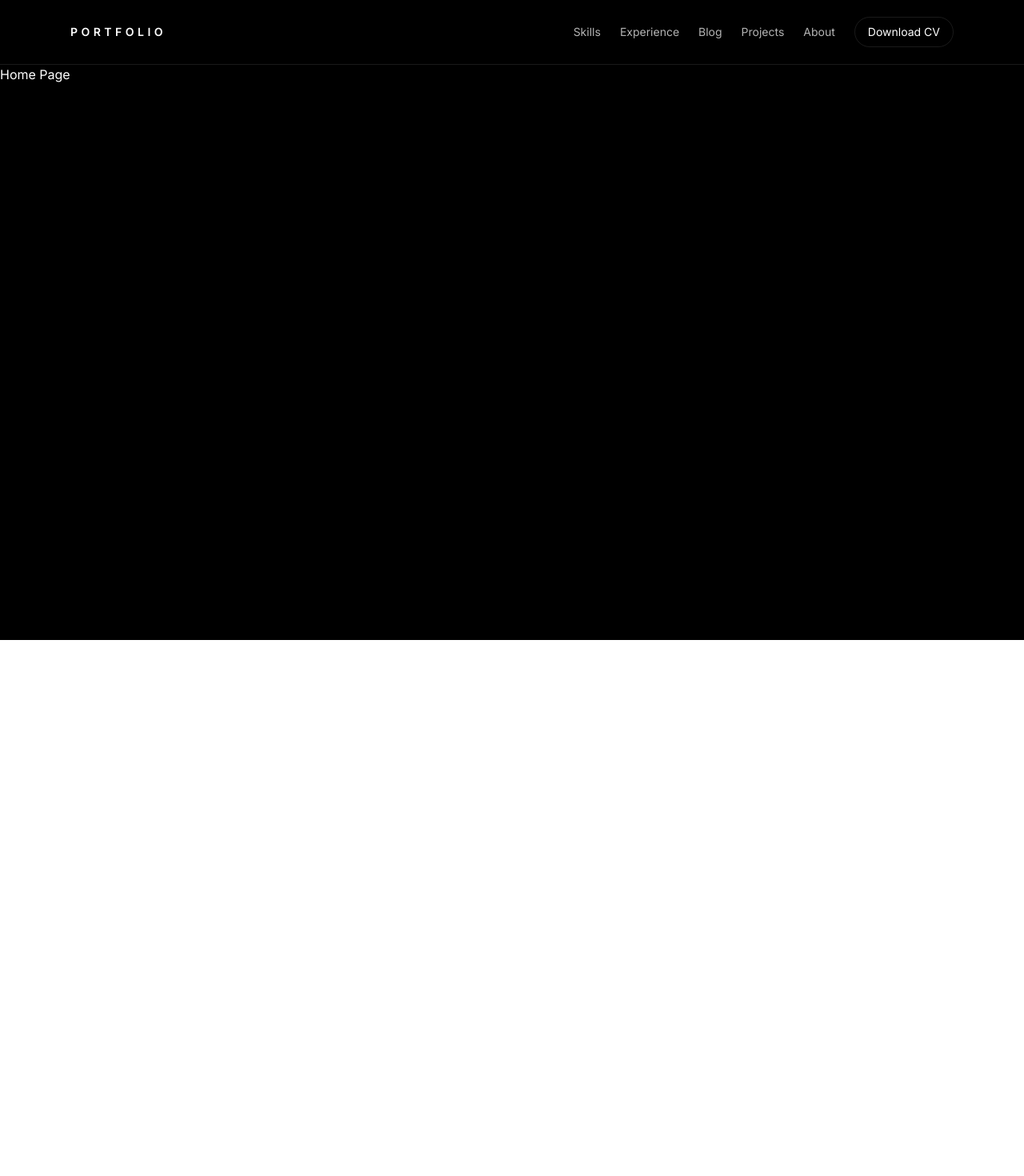
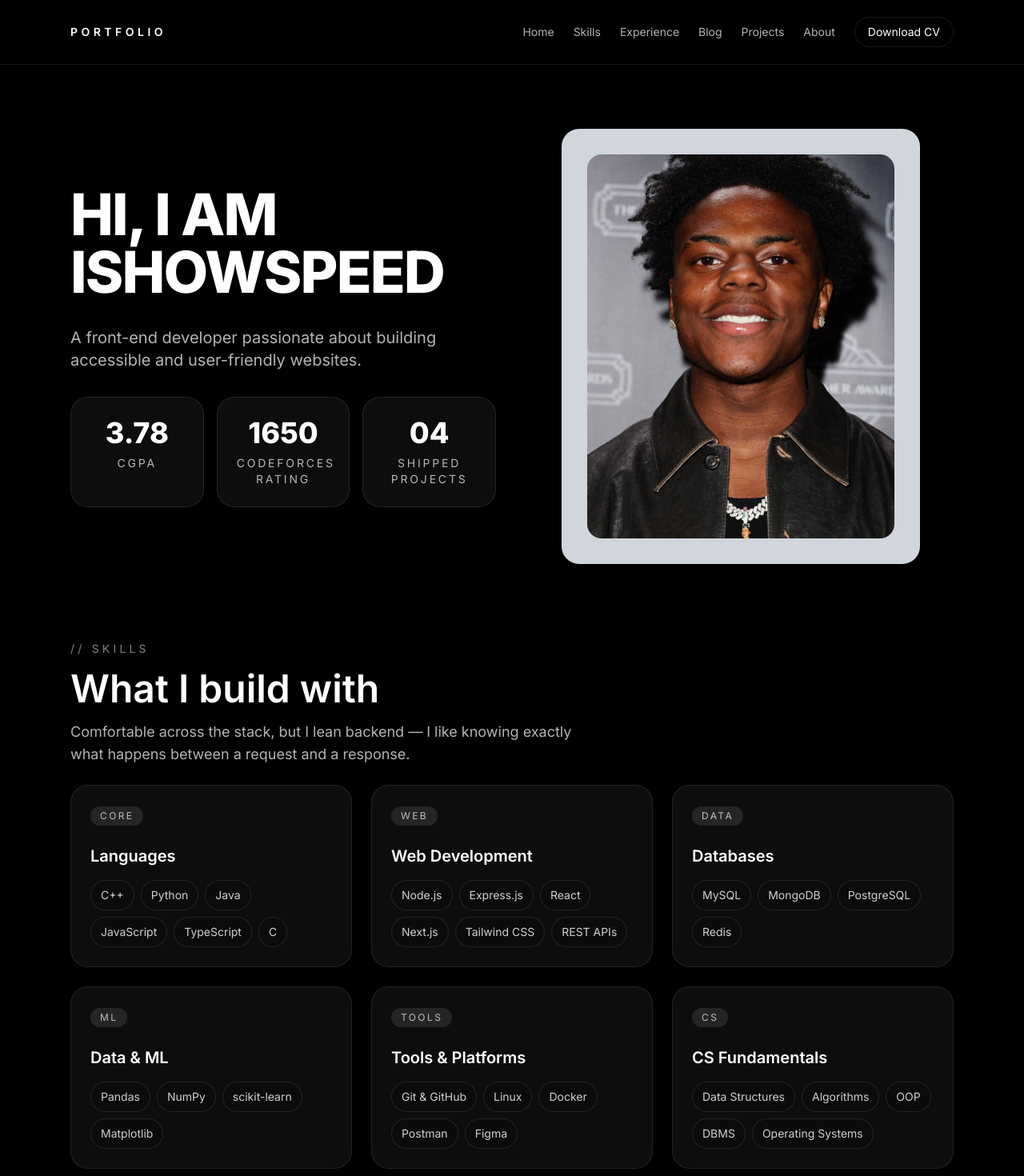
Before and after one commit to mojahidalamcse/my-portfolio, a Next.js app: page / in a window 1280 px wide. Shown: the top 1470 px of the page at 80% size. Before the commit the page ends 800 px from the top, so only its background shows below. Built offline with nearby package versions, Linux system fonts and the light colour scheme.

Commit message:
Refactor code structure for improved readability and maintainability

```diff
--- a/app/(blank-page-layout)/page.tsx
+++ b/app/(blank-page-layout)/page.tsx
@@ -1,5 +1,49 @@
+import Image from "next/image";
+import { Container } from "@/components/shared/container";
+import { SkillSection } from "@/components/shared/skill";
+
 const HomePage = () => {
-  return <div>Home Page</div>;
+  return (
+    <Container className="py-20">
+      <section id="home" className="grid gap-10 lg:grid-cols-2 lg:items-center">
+        <div className="space-y-8">
+          <h1 className="text-5xl font-extrabold uppercase tracking-tight sm:text-6xl lg:text-7xl">
+            Hi, I am
+            <br />Ishowspeed
+          </h1>
+
+          <p className="max-w-2xl text-lg text-white/70 sm:text-xl">
+            A front-end developer passionate about building accessible and user-friendly websites.
+          </p>
+
+          <div className="grid gap-4 sm:grid-cols-3">
+            <div className="rounded-3xl border border-white/10 bg-white/5 p-6 text-center">
+              <p className="text-4xl font-extrabold text-white">3.78</p>
+              <p className="mt-2 text-sm uppercase tracking-[0.2em] text-white/70">CGPA</p>
+            </div>
+            <div className="rounded-3xl border border-white/10 bg-white/5 p-6 text-center">
+              <p className="text-4xl font-extrabold text-white">1650</p>
+              <p className="mt-2 text-sm uppercase tracking-[0.2em] text-white/70">Codeforces Rating</p>
+            </div>
+            <div className="rounded-3xl border border-white/10 bg-white/5 p-6 text-center">
+              <p className="text-4xl font-extrabold text-white">04</p>
+              <p className="mt-2 text-sm uppercase tracking-[0.2em] text-white/70">Shipped Projects</p>
+            </div>
+          </div>
+        </div>
+
+        <div className="flex items-center justify-center">
+          <div className="w-full max-w-md rounded-3xl bg-gray-300 p-6 md:p-8 sm:p-8">
+            <div className="relative h-[360px] w-full overflow-hidden rounded-2xl sm:h-[420px] md:h-[480px]">
+              <Image src="/profile.svg" alt="Profile" fill className="object-cover" />
+            </div>
+          </div>
+        </div>
+      </section>
+
+      <SkillSection />
+    </Container>
+  );
 };
 
 export default HomePage;
--- a/app/layout.tsx
+++ b/app/layout.tsx
@@ -2,6 +2,7 @@ import type { Metadata } from "next";
 import { Geist, Geist_Mono, Inter, Noto_Serif } from "next/font/google";
 import "./globals.css";
 import { cn } from "@/lib/utils";
+import { Footer } from "@/components/shared/footer";
 
 const notoSerifHeading = Noto_Serif({subsets:['latin'],variable:'--font-heading'});
 
@@ -32,7 +33,10 @@ export default function RootLayout({
       lang="en"
       className={cn("h-full", "antialiased", geistSans.variable, geistMono.variable, "font-sans", inter.variable, notoSerifHeading.variable)}
     >
-      <body className="min-h-full flex flex-col">{children}</body>
+      <body className="min-h-full flex flex-col">
+        <main className="flex-1">{children}</main>
+        <Footer />
+      </body>
     </html>
   );
 }
--- a/components/shared/footer.tsx
+++ b/components/shared/footer.tsx
@@ -1,5 +1,4 @@
 import { Container } from "./container";
-import { Github, Linkedin, X, Instagram } from "lucide-react";
 
 export function Footer() {
   return (
@@ -13,26 +12,26 @@ export function Footer() {
           </div>
 
           <div className="space-y-3 text-sm text-white/70">
-            <p>Say hello at <a href="mailto:robertgarcia@gmail.com" className="text-white underline">robertgarcia@gmail.com</a></p>
+            <p>Say hello at <a href="mailto:ishowspeed@gmail.com" className="text-white underline">ishowspeed@gmail.com</a></p>
             <p>For more info, here&apos;s my <a href="/resume.pdf" className="text-white underline" target="_blank" rel="noreferrer">resume</a></p>
           </div>
 
           <div className="flex flex-wrap items-center gap-3 text-white/90">
             <a href="https://www.linkedin.com" target="_blank" rel="noreferrer" className="inline-flex h-11 w-11 items-center justify-center rounded-full border border-white/10 bg-white/5 transition hover:bg-white/10">
-              <Linkedin className="h-5 w-5" />
+              <span className="inline-flex h-5 w-5 items-center justify-center text-xs font-semibold">in</span>
             </a>
             <a href="https://github.com" target="_blank" rel="noreferrer" className="inline-flex h-11 w-11 items-center justify-center rounded-full border border-white/10 bg-white/5 transition hover:bg-white/10">
-              <Github className="h-5 w-5" />
+              <span className="inline-flex h-5 w-5 items-center justify-center text-xs font-semibold">gh</span>
             </a>
             <a href="https://twitter.com" target="_blank" rel="noreferrer" className="inline-flex h-11 w-11 items-center justify-center rounded-full border border-white/10 bg-white/5 transition hover:bg-white/10">
-              <X className="h-5 w-5" />
+              <span className="inline-flex h-5 w-5 items-center justify-center text-xs font-semibold">x</span>
             </a>
             <a href="https://www.instagram.com" target="_blank" rel="noreferrer" className="inline-flex h-11 w-11 items-center justify-center rounded-full border border-white/10 bg-white/5 transition hover:bg-white/10">
-              <Instagram className="h-5 w-5" />
+              <span className="inline-flex h-5 w-5 items-center justify-center text-xs font-semibold">ig</span>
             </a>
           </div>
 
-          <p className="text-sm text-white/60">© 2023 Robert Garcia</p>
+          <p className="text-sm text-white/60">© 2026 Mojahid Alam</p>
         </div>
 
         <form className="space-y-4 rounded-[2rem] border border-white/10 bg-white/5 p-6 shadow-[0_20px_80px_rgba(0,0,0,0.35)] sm:p-8">
--- a/components/shared/header.tsx
+++ b/components/shared/header.tsx
@@ -1,13 +1,14 @@
-'use client';
+"use client";
 
 import Link from "next/link";
-import { useState } from "react";
+import { useEffect, useState } from "react";
 import { Menu, X } from "lucide-react";
 
 import { Button } from "@/components/ui/button";
 import { Container } from "./container";
 
 const navItems = [
+  { href: "#home", label: "Home" },
   { href: "#skills", label: "Skills" },
   { href: "#experience", label: "Experience" },
   { href: "#blog", label: "Blog" },
@@ -17,6 +18,19 @@ const navItems = [
 
 export function Header() {
   const [menuOpen, setMenuOpen] = useState(false);
+  const [active, setActive] = useState<string | null>(null);
+
+  useEffect(() => {
+    // initialize active from the URL hash if present
+    if (typeof window !== "undefined") {
+      setActive(window.location.hash || null);
+
+      const onHashChange = () => setActive(window.location.hash || null);
+      window.addEventListener("hashchange", onHashChange);
+      return () => window.removeEventListener("hashchange", onHashChange);
+    }
+    return;
+  }, []);
 
   return (
     <header className="sticky top-0 z-50 border-b border-white/10 bg-black/80 backdrop-blur-xl">
@@ -31,7 +45,14 @@ export function Header() {
         <div className="flex flex-1 items-center justify-end gap-4">
           <nav className="hidden items-center gap-6 text-sm text-white/70 md:flex">
             {navItems.map((item) => (
-              <Link key={item.href} href={item.href} className="transition hover:text-white">
+              <Link
+                key={item.href}
+                href={item.href}
+                className={
+                  `transition hover:text-white ${active === item.href ? "bg-white/10 rounded-full px-4 py-2 text-white" : ""}`
+                }
+                onClick={() => setActive(item.href)}
+              >
                 {item.label}
               </Link>
             ))}
@@ -63,8 +84,13 @@ export function Header() {
               <Link
                 key={item.href}
                 href={item.href}
-                className="rounded-2xl border border-white/10 px-4 py-3 transition hover:border-white/20 hover:bg-white/5 hover:text-white"
-                onClick={() => setMenuOpen(false)}
+                className={`rounded-2xl border border-white/10 px-4 py-3 transition hover:border-white/20 hover:bg-white/5 hover:text-white ${
+                  active === item.href ? "bg-white/10 text-white" : ""
+                }`}
+                onClick={() => {
+                  setMenuOpen(false);
+                  setActive(item.href);
+                }}
               >
                 {item.label}
               </Link>
--- /dev/null
+++ b/components/shared/skill.tsx
@@ -0,0 +1,89 @@
+export function SkillSection() {
+  return (
+    <section id="skills" className="mt-24">
+      <div className="space-y-6">
+        <div className="max-w-3xl">
+          <p className="text-sm uppercase tracking-[0.3em] text-white/50">// skills</p>
+          <h2 className="mt-4 text-4xl font-semibold text-white sm:text-5xl">What I build with</h2>
+          <p className="mt-4 max-w-2xl text-lg text-white/70">
+            Comfortable across the stack, but I lean backend — I like knowing exactly what happens between a request and a response.
+          </p>
+        </div>
+
+        <div className="grid gap-6 lg:grid-cols-3">
+          <div className="rounded-3xl border border-white/10 bg-white/5 p-6 text-white">
+            <span className="inline-flex rounded-full bg-white/10 px-3 py-1 text-xs uppercase tracking-[0.2em] text-white/70">Core</span>
+            <h3 className="mt-6 text-xl font-semibold">Languages</h3>
+            <div className="mt-4 flex flex-wrap gap-2">
+              {['C++', 'Python', 'Java', 'JavaScript', 'TypeScript', 'C'].map((item) => (
+                <span key={item} className="rounded-full border border-white/10 bg-black/10 px-3 py-2 text-sm text-white/80">
+                  {item}
+                </span>
+              ))}
+            </div>
+          </div>
+
+          <div className="rounded-3xl border border-white/10 bg-white/5 p-6 text-white">
+            <span className="inline-flex rounded-full bg-white/10 px-3 py-1 text-xs uppercase tracking-[0.2em] text-white/70">Web</span>
+            <h3 className="mt-6 text-xl font-semibold">Web Development</h3>
+            <div className="mt-4 flex flex-wrap gap-2">
+              {['Node.js', 'Express.js', 'React', 'Next.js', 'Tailwind CSS', 'REST APIs'].map((item) => (
+                <span key={item} className="rounded-full border border-white/10 bg-black/10 px-3 py-2 text-sm text-white/80">
+                  {item}
+                </span>
+              ))}
+            </div>
+          </div>
+
+          <div className="rounded-3xl border border-white/10 bg-white/5 p-6 text-white">
+            <span className="inline-flex rounded-full bg-white/10 px-3 py-1 text-xs uppercase tracking-[0.2em] text-white/70">Data</span>
+            <h3 className="mt-6 text-xl font-semibold">Databases</h3>
+            <div className="mt-4 flex flex-wrap gap-2">
+              {['MySQL', 'MongoDB', 'PostgreSQL', 'Redis'].map((item) => (
+                <span key={item} className="rounded-full border border-white/10 bg-black/10 px-3 py-2 text-sm text-white/80">
+                  {item}
+                </span>
+              ))}
+            </div>
+          </div>
+
+          <div className="rounded-3xl border border-white/10 bg-white/5 p-6 text-white">
+            <span className="inline-flex rounded-full bg-white/10 px-3 py-1 text-xs uppercase tracking-[0.2em] text-white/70">ML</span>
+            <h3 className="mt-6 text-xl font-semibold">Data & ML</h3>
+            <div className="mt-4 flex flex-wrap gap-2">
+              {['Pandas', 'NumPy', 'scikit-learn', 'Matplotlib'].map((item) => (
+                <span key={item} className="rounded-full border border-white/10 bg-black/10 px-3 py-2 text-sm text-white/80">
+                  {item}
+                </span>
+              ))}
+            </div>
+          </div>
+
+          <div className="rounded-3xl border border-white/10 bg-white/5 p-6 text-white">
+            <span className="inline-flex rounded-full bg-white/10 px-3 py-1 text-xs uppercase tracking-[0.2em] text-white/70">Tools</span>
+            <h3 className="mt-6 text-xl font-semibold">Tools & Platforms</h3>
+            <div className="mt-4 flex flex-wrap gap-2">
+              {['Git & GitHub', 'Linux', 'Docker', 'Postman', 'Figma'].map((item) => (
+                <span key={item} className="rounded-full border border-white/10 bg-black/10 px-3 py-2 text-sm text-white/80">
+                  {item}
+                </span>
+              ))}
+            </div>
+          </div>
+
+          <div className="rounded-3xl border border-white/10 bg-white/5 p-6 text-white">
+            <span className="inline-flex rounded-full bg-white/10 px-3 py-1 text-xs uppercase tracking-[0.2em] text-white/70">CS</span>
+            <h3 className="mt-6 text-xl font-semibold">CS Fundamentals</h3>
+            <div className="mt-4 flex flex-wrap gap-2">
+              {['Data Structures', 'Algorithms', 'OOP', 'DBMS', 'Operating Systems'].map((item) => (
+                <span key={item} className="rounded-full border border-white/10 bg-black/10 px-3 py-2 text-sm text-white/80">
+                  {item}
+                </span>
+              ))}
+            </div>
+          </div>
+        </div>
+      </div>
+      </section>
+  );
+}
```
Also changed, not shown: public/profile.svg (added).
